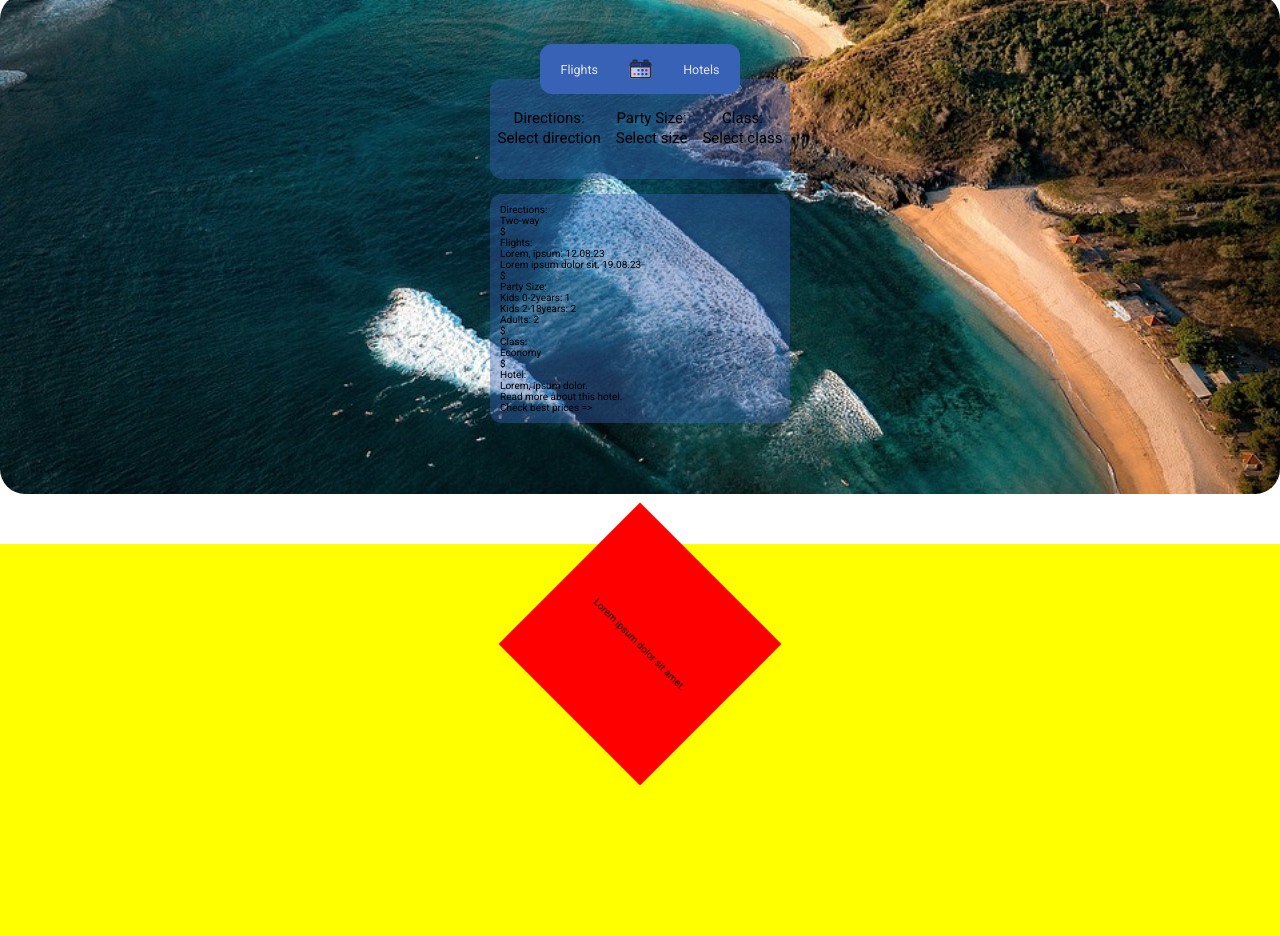
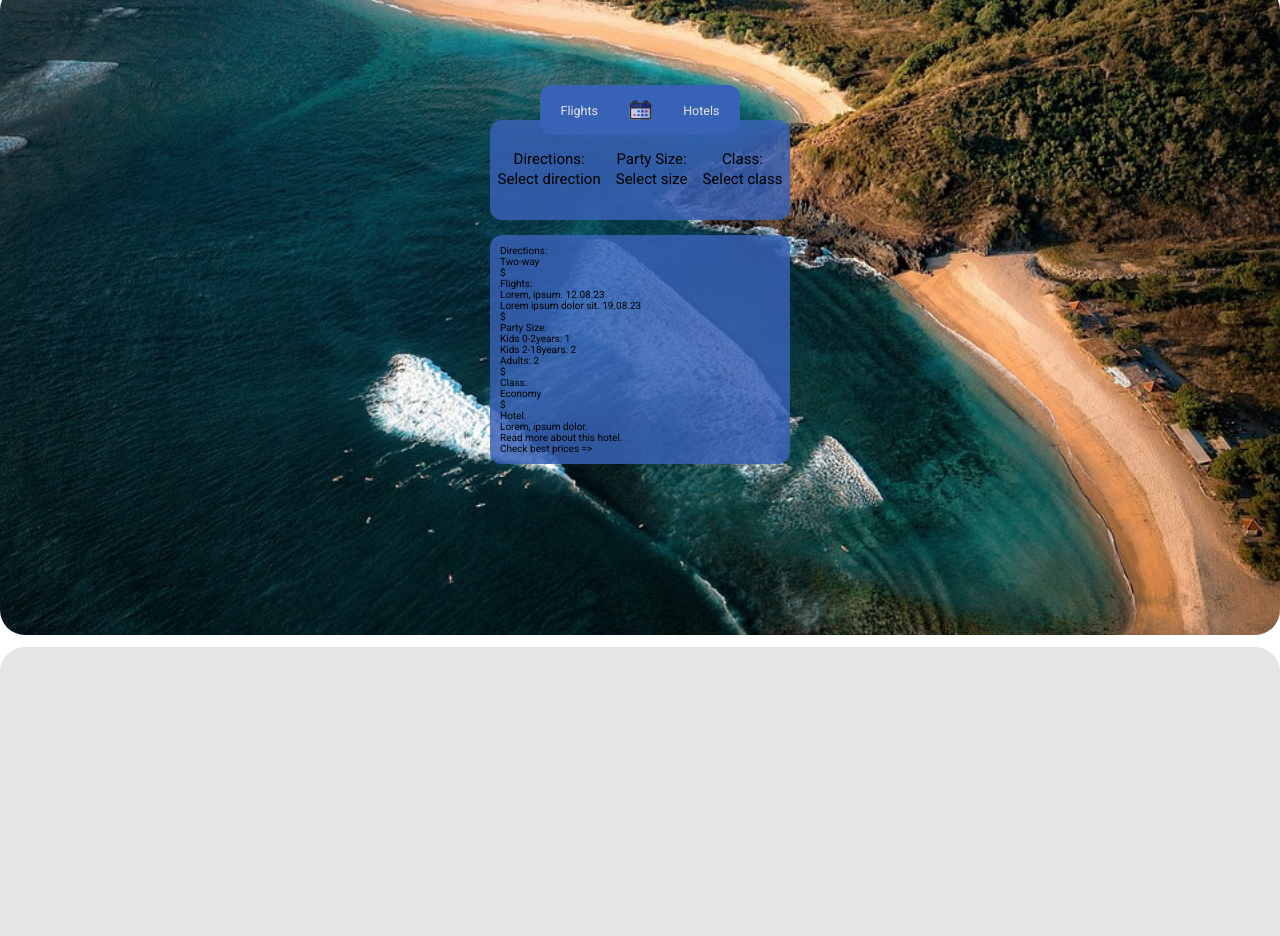
Before and after one commit to BZajc/TWDE, a website built with Parcel: page index.html in a window 1280 px wide. Shown: the part 1176-2112 px from the top of the page. Built offline with nearby package versions, Linux system fonts and the light colour scheme; files whose address does not match are found by name.

Commit message:
added background for feature section

```diff
--- a/index.html
+++ b/index.html
@@ -144,12 +144,9 @@
       </section>
 
       <section class="display-images">
-        <div class="display-images__rotated-square">
-          <div class="display-images__image-square"></div>
-          <div class="display-images__text-background">
-            <p class="display-images__text">Lorem ipsum dolor sit amet.</p>
-          </div>
-        </div>
+      <div class="display-images__background">
+
+      </div>
       </section>
       <script type="module" src="./src/js/script.js"></script>
   </body>
--- a/src/js/script.js
+++ b/src/js/script.js
@@ -2,7 +2,7 @@ const bookingButton = document.querySelector(".booking-btn");
 const bookingSection = document.querySelector(".booking");
 
 function scrollToBooking() {
-    bookingSection.scrollIntoView({ behavior: "smooth" });
+  bookingSection.scrollIntoView({ behavior: "smooth" });
 }
 
 bookingButton.addEventListener("click", scrollToBooking);
--- a/src/sass/_colors.scss
+++ b/src/sass/_colors.scss
@@ -2,6 +2,6 @@ $white: #e5e5e5;
 $primary: #22365f;
 $primary-light: #22365fb3;
 $secondary: #3862b6;
-$secondary-light:#3862b667;
+$secondary-light:#3862b6d7;
 $secondary-special: #3862b68f;
 $gold: rgb(223, 200, 70);
--- a/src/sass/style.scss
+++ b/src/sass/style.scss
@@ -193,7 +193,10 @@ a {
     justify-content: center;
     width: 100%;
     height: 450px;
-    background-color: $white;
+    background-image: url('../img/section-background.svg');
+    background-repeat: no-repeat;
+    background-position: center;
+    background-size: cover;
     border-radius: 25px;
     transform: translateY(-6%);
     z-index: 2;
@@ -268,7 +271,7 @@ a {
   &__background {
     transform: translateY(-15%);
     @include overlappingBackground;
-    height: 500px;
+    height: 650px;
     flex-direction: column;
     justify-content: flex-start;
     background-image: url("../img/booking-bg-low.jpg");
@@ -282,7 +285,7 @@ a {
     justify-content: space-around;
     height: 50px;
     width: 200px;
-    margin-top: 50px;
+    margin-top: 100px;
     border-radius: 12px;
     background-color: $secondary;
     font-size: 1.25rem;
@@ -365,18 +368,17 @@ a {
 
 // Display images section
 .display-images {
+  position: relative;
   width: 100%;
-  height: 400px;
-  background-color: yellow;
+  background-color: red;
+  transform: translateY(-30%);
+  @include overlappingBackground;
 
-  &__rotated-square {
-    display: flex;
-    align-items: center;
-    justify-content: center;
-    margin: 20px auto;
-    height: 200px;
-    width: 200px;
-    background-color: red;
-    rotate: 45deg;
+  &__background {
   }
 }
+
+#bgCanvas {
+  width: 100%;
+  height: 500px;
+}
```
Also changed, not shown: dist/index.html, dist/section-background.096dfbb6.svg (added), src/img/section-background.svg (added), 7 other files.
